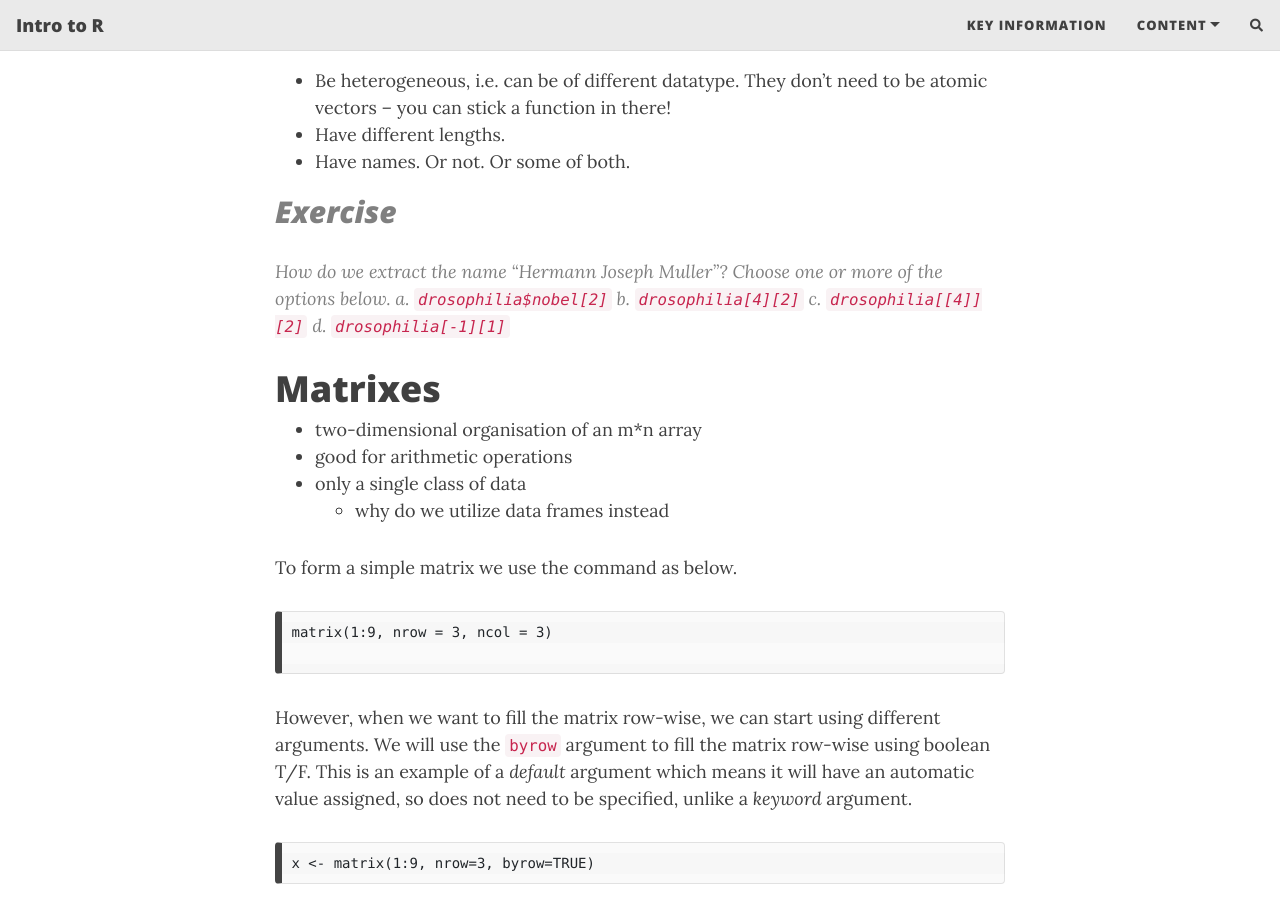
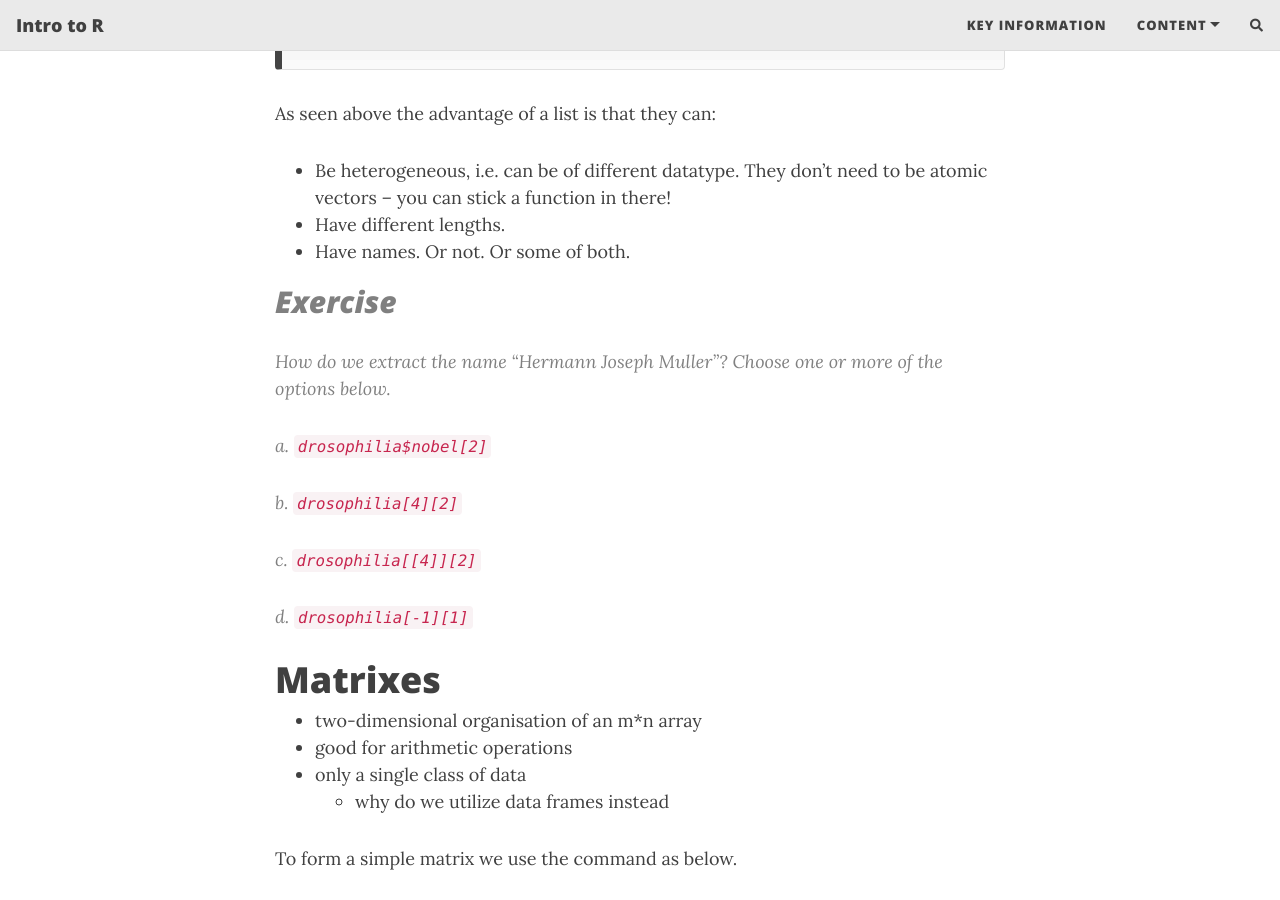
Before and after one commit to theheking/intro-to-r, a Jekyll site: the page built from content/2_datatypes.md, in a window 1280 px wide and 900 px high, scrolled down 5002 px. Built offline with Jekyll 4.4.1, drawn with Linux system fonts in a browser that asks for light colours; nearby versions of some CDN libraries; comment, search, counter and statistics services are not loaded; some of the changed text lies outside the part shown.

```diff
--- a/content/2_datatypes.md
+++ b/content/2_datatypes.md
@@ -99,7 +99,9 @@ genome_length_mb_rounded <- round(genome_length_mb, 1)
 > --------
 > - Now that R has genome_length_mb in memory, we can do arithmetic with it.
 > - For instance, we may want to convert this to the weight of the genome in picograms (for some reason).
+>
 >  <b> 978Mb = 1picogram. </b>
+>
 > - Divide the genome length and rounded genome length in Mb by 978.
 
 
@@ -113,9 +115,11 @@ class(genome_length_mb)
 > --------
 >
 > Check the data type of the following variables.
-> - one <- 1.5
-> - two <- "mega"
-> - three <- FALSE
+> one <- 1.5
+>
+> two <- "mega"
+>
+> three <- FALSE
 >
 
 
@@ -199,9 +203,13 @@ As seen above the advantage of a list is that they can:
 > --------
 > How do we extract the name "Hermann Joseph Muller"?
 > Choose one or more of the options below.
+>
 > a. `drosophilia$nobel[2]`
+>
 > b. `drosophilia[4][2]`
+>
 > c. `drosophilia[[4]][2]`
+>
 > d. `drosophilia[-1][1]`
 
 
```
